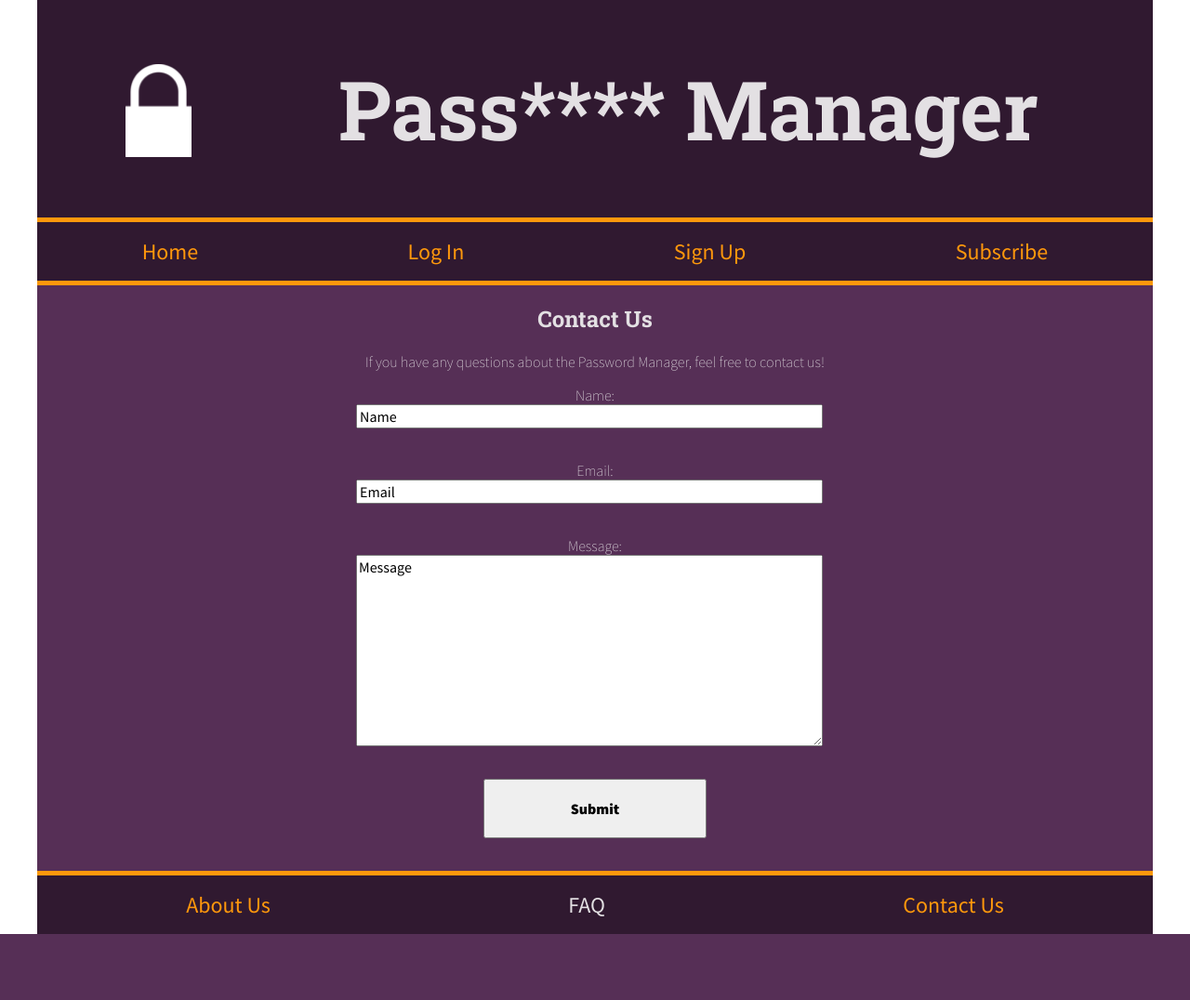
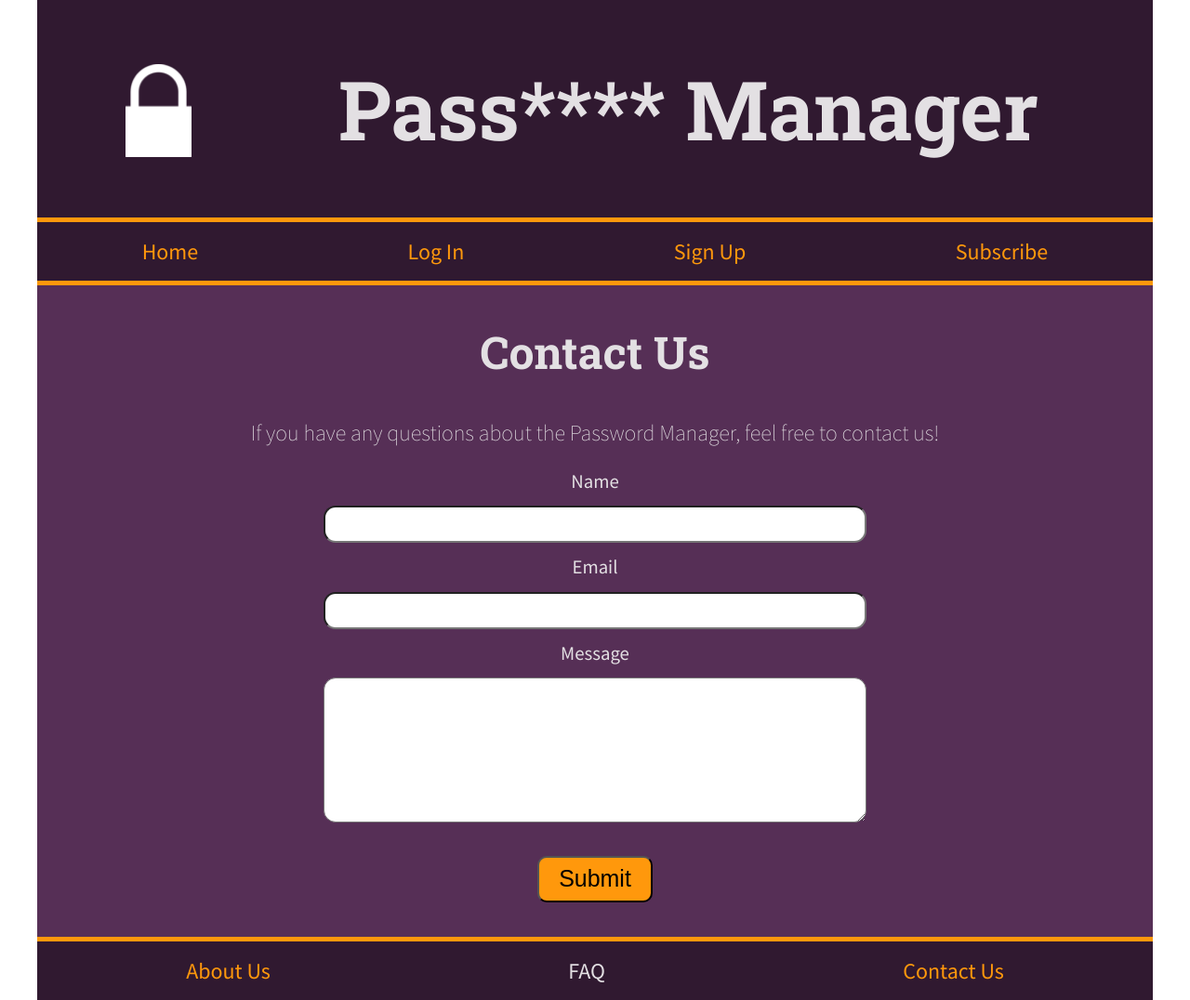
Before and after one commit to ntrpi/PasswordManager, a PHP site: page /contact.html in a window 1280 px wide. Shown: the whole page at 93% size. Before the commit the page ends 1005 px from the top, so only its background shows below. Run offline with PHP 8.4, Linux system fonts and the light colour scheme.

Commit message:
Updated contact - Elle

```diff
--- a/contact.html
+++ b/contact.html
@@ -28,7 +28,7 @@
             <li><a href="index.html">Home</a></li>
             <li><a href="login.html">Log In</a></li>
             <li><a href="#">Sign Up</a></li>
-            <li><a href="#">Subscribe</a></li>
+            <li><a href="./subscribe.html">Subscribe</a></li>
             </ul>
         </nav>
         <div class="borderDiv"></div>
@@ -52,14 +52,14 @@
             <p>If you have any questions about the Password Manager, feel free to contact us!</p>
             <div class="contactForm">
               <form action="" method="POST">
-                  <label for="name">Name: </label>
-                  <input type="text" id="name" name="name" value="Name" >
+                  <label for="name">Name </label>
+                  <input type="text" id="name" name="name" value="" >
                   <span></span>
-                  <label for="email">Email:</label>
-                  <input type="text"  id="email" name="email" value="Email" >
+                  <label for="email">Email</label>
+                  <input type="text"  id="email" name="email" value="" >
                   <span></span>
-                <label for="message">Message:</label>
-                <textarea name="message" id="message" cols="70" rows="10">Message</textarea>
+                <label for="message">Message</label>
+                <textarea name="message" id="message" cols="70" rows="10"></textarea>
                 <span></span>
                 <button type="submit" name="submit" id="submitBtn">Submit</button>
                 </form>
--- a/css/contact.css
+++ b/css/contact.css
@@ -1,20 +1,34 @@
+.content p {
+    font-size: 1.5em;
+}
+.content h2 {
+    font-size: 3em;
+}
 .contactForm {
     text-align: center;
+    font-size: 1.3em;
+    font-weight: 500;
+}
+#name,
+#email {
+    height: 3em;
 }
 #name,
 #email,
 #message {
-    width: 43%;
-    display: block;
-    margin: 0 0 3% 28%;
-    font: inherit;
-    font-weight: 500;
+    width: 50%;
+    display: flex;
+    justify-content: center;
+    margin: 1em auto;
+    border-radius: 13px;
 }
 
 #submitBtn {
-    margin-bottom: 3%;
-    width: 15em;
-    height: 4em;
-    font: inherit;
-    font-weight: 900;
+    margin: 0.9em 0 1.5em 0;
+    width: 5em;
+    height: 2em;
+    font-size: 1.2em;
+    font-weight:500;
+    border-radius: 10px;
+    background-color: #ff980c;
 }
--- a/index.html
+++ b/index.html
@@ -85,7 +85,7 @@
         <ul>
           <li><a href="#">About Us</a></li>
           <li><a href="#">FAQ</a></li>
-          <li><a href="#">Contact Us</a></li>
+          <li><a href="./contact.html">Contact Us</a></li>
         </ul>
       </nav>
     </footer>
--- a/login.html
+++ b/login.html
@@ -86,7 +86,7 @@
         <ul>
           <li><a href="#">About Us</a></li>
           <li><a href="#">FAQ</a></li>
-          <li><a href="#">Contact Us</a></li>
+          <li><a href="./contact.html">Contact Us</a></li>
         </ul>
       </nav>
     </footer>
```
